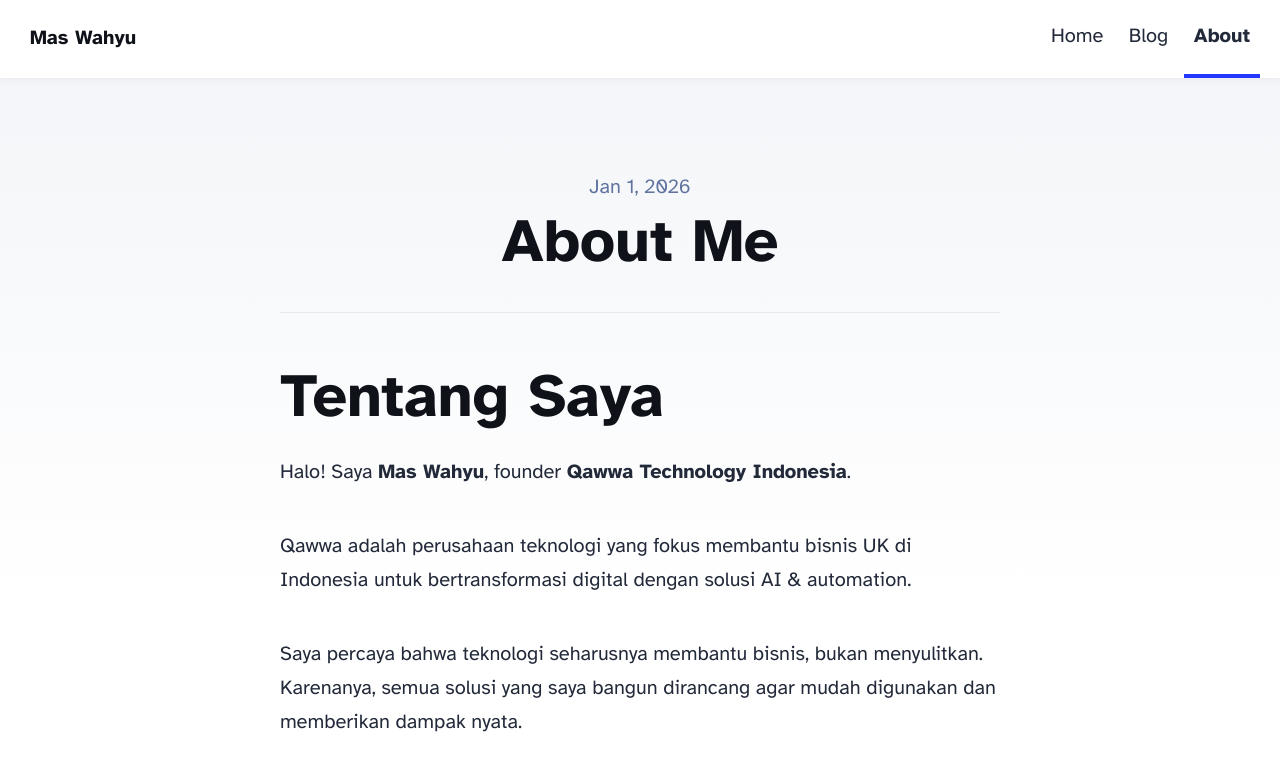
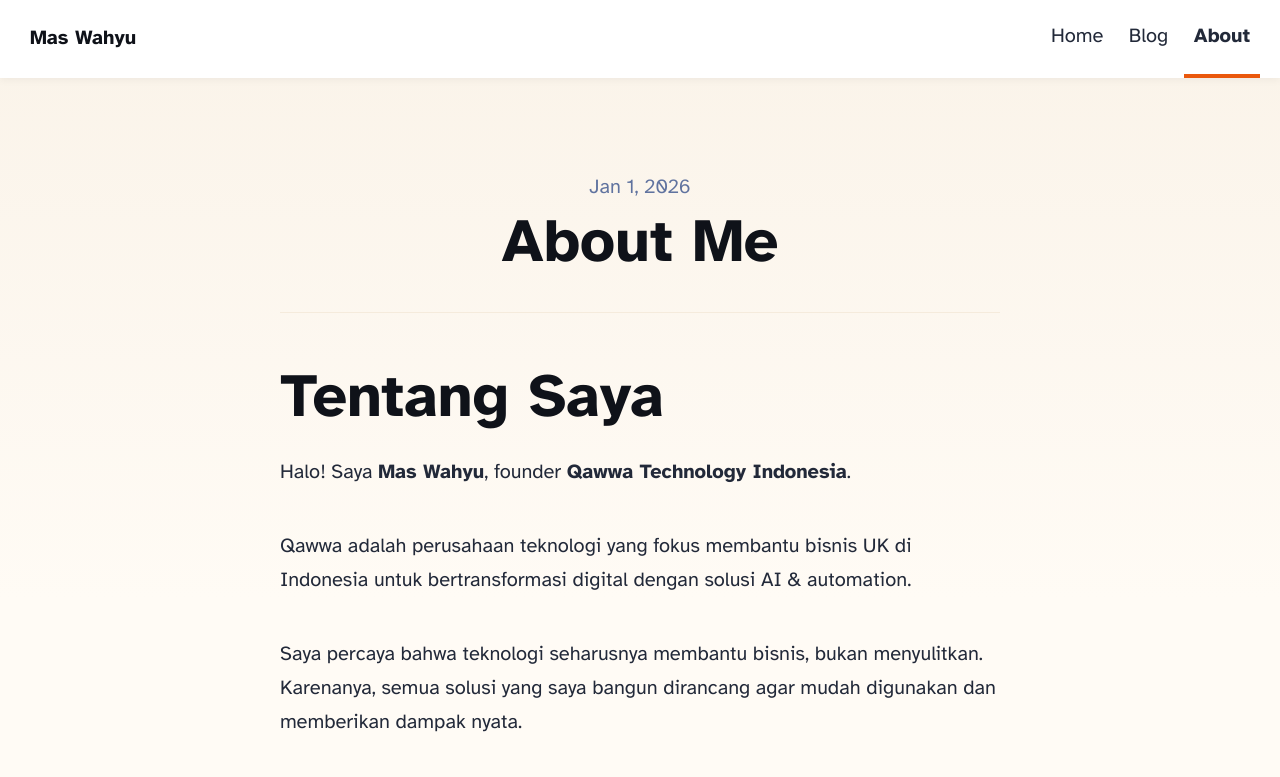
Before and after one commit to PseudoPort/maswahyu-blog, an Astro site: page /about in a window 1280 px wide. Shown: the top 777 px of the page. Built offline with nearby package versions, Linux system fonts and the light colour scheme; Astro itself is replaced by a stand-in of ours.

Commit message:
Warm orange theme - accessible colors

```diff
--- a/src/styles/global.css
+++ b/src/styles/global.css
@@ -5,16 +5,18 @@
  */
 
 :root {
-	--accent: #2337ff;
-	--accent-dark: #000d8a;
+	/* Warm Orange Theme - Accessible & Friendly */
+	--accent: #ea580c;
+	--accent-dark: #c2410c;
+	--accent-light: #fdba74;
 	--black: 15, 18, 25;
 	--gray: 96, 115, 159;
-	--gray-light: 229, 233, 240;
+	--gray-light: 245, 235, 220;
 	--gray-dark: 34, 41, 57;
-	--gray-gradient: rgba(var(--gray-light), 50%), #fff;
+	--gray-gradient: rgba(245, 235, 220, 50%), #fffbf5;
 	--box-shadow:
-		0 2px 6px rgba(var(--gray), 25%), 0 8px 24px rgba(var(--gray), 33%),
-		0 16px 32px rgba(var(--gray), 33%);
+		0 2px 6px rgba(234, 88, 12, 15%), 0 8px 24px rgba(234, 88, 12, 10%),
+		0 16px 32px rgba(234, 88, 12, 8%);
 }
 @font-face {
 	font-family: "Atkinson";
@@ -42,6 +44,7 @@ body {
 	color: rgb(var(--gray-dark));
 	font-size: 20px;
 	line-height: 1.7;
+	background-color: #fffbf5;
 }
 main {
 	width: 720px;
@@ -80,9 +83,12 @@ b {
 }
 a {
 	color: var(--accent);
+	text-decoration: underline;
+	text-decoration-thickness: 2px;
+	text-underline-offset: 3px;
 }
 a:hover {
-	color: var(--accent);
+	color: var(--accent-dark);
 }
 p {
 	margin-bottom: 1em;
@@ -122,6 +128,7 @@ blockquote {
 	padding: 0 0 0 20px;
 	margin: 0;
 	font-size: 1.333em;
+	color: var(--accent-dark);
 }
 hr {
 	border: none;
@@ -134,6 +141,11 @@ hr {
 	main {
 		padding: 1em;
 	}
+}
+
+:focus-visible {
+	outline: 3px solid var(--accent);
+	outline-offset: 2px;
 }
 
 .sr-only {
```
